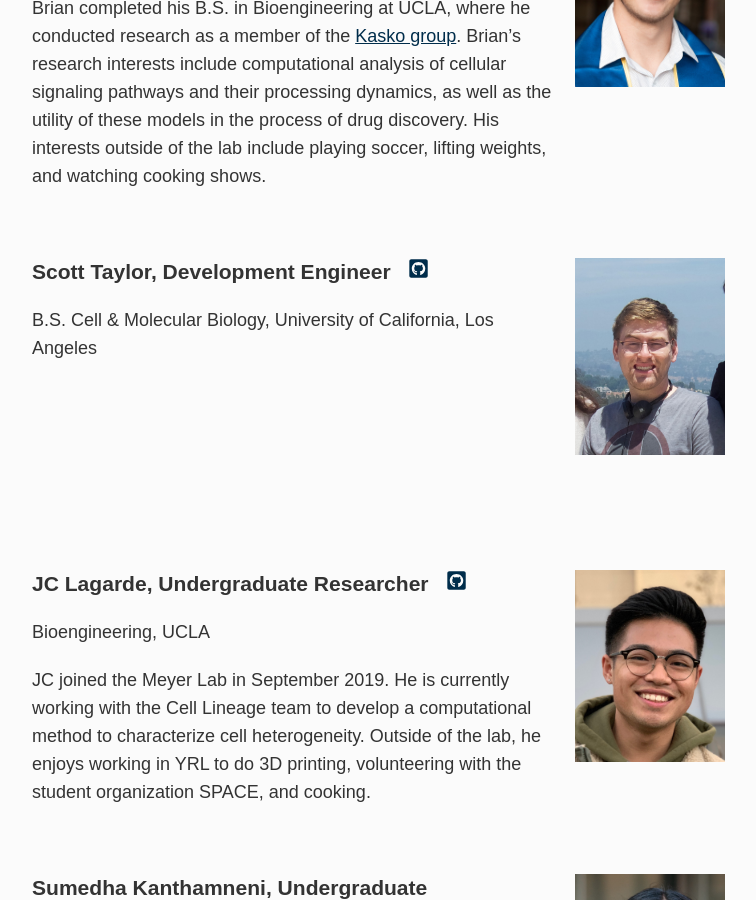
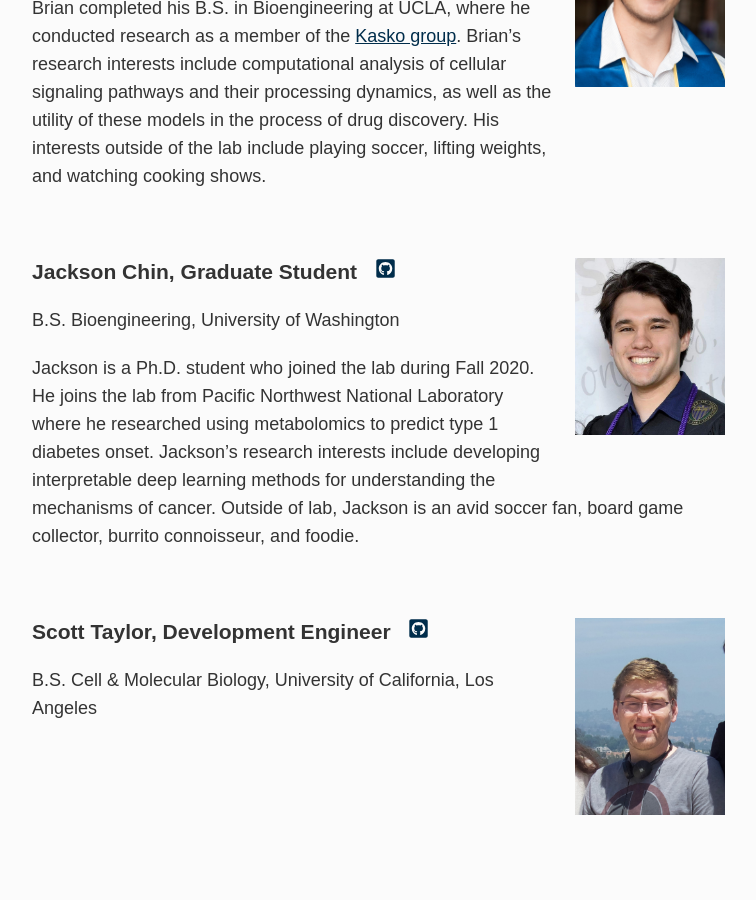
Before and after one commit to meyer-lab/asmlab.org, a Jekyll site: the page built from team/index.md, in a window 1280 px wide and 900 px high, scrolled down 2533 px. Shown: the whole window, without its empty margins (253-1009 px from the left). Built offline with Jekyll 4.4.1, drawn with Linux system fonts in a browser that asks for light colours; some web fonts are replaced.

Commit message:
Add Jackson to lab (#106)
* Update index.md

* Update index.md

```diff
--- a/team/index.md
+++ b/team/index.md
@@ -53,6 +53,14 @@ Cyrillus is a Bioinformatics Ph.D. student. His research interests include devel
 B.S. Bioengineering, University of California, Los Angeles
 
 Brian is a Ph.D. student who joined the lab during Summer 2019. Brian completed his B.S. in Bioengineering at UCLA, where he conducted research as a member of the [Kasko group](http://kaskolab.com). Brian's research interests include computational analysis of cellular signaling pathways and their processing dynamics, as well as the utility of these models in the process of drug discovery. His interests outside of the lab include playing soccer, lifting weights, and watching cooking shows.
+
+<br />
+
+<div class="span_3 right"><img src="/public/photos/jacksonc.jpg" width="150px" alt="Jackson's picture" /></div>
+### Jackson Chin, Graduate Student&nbsp;&nbsp;&nbsp;<a href="https://github.com/JacksonLChin"><svg class="svg-icon"><use xlink:href="#fa-github"></use></svg></a>
+B.S. Bioengineering, University of Washington
+
+Jackson is a Ph.D. student who joined the lab during Fall 2020. He joins the lab from Pacific Northwest National Laboratory where he researched using metabolomics to predict type 1 diabetes onset. Jackson’s research interests include developing interpretable deep learning methods for understanding the mechanisms of cancer. Outside of lab, Jackson is an avid soccer fan, board game collector, burrito connoisseur, and foodie.
 
 <br />
 
```
